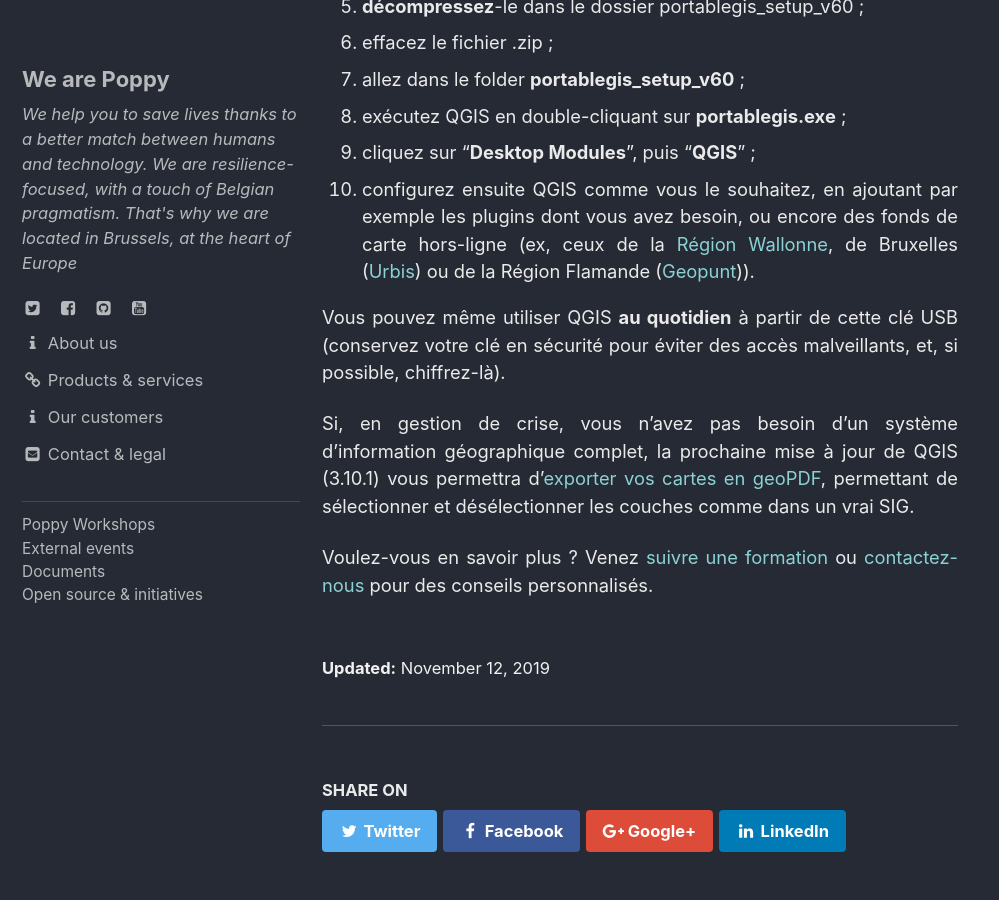
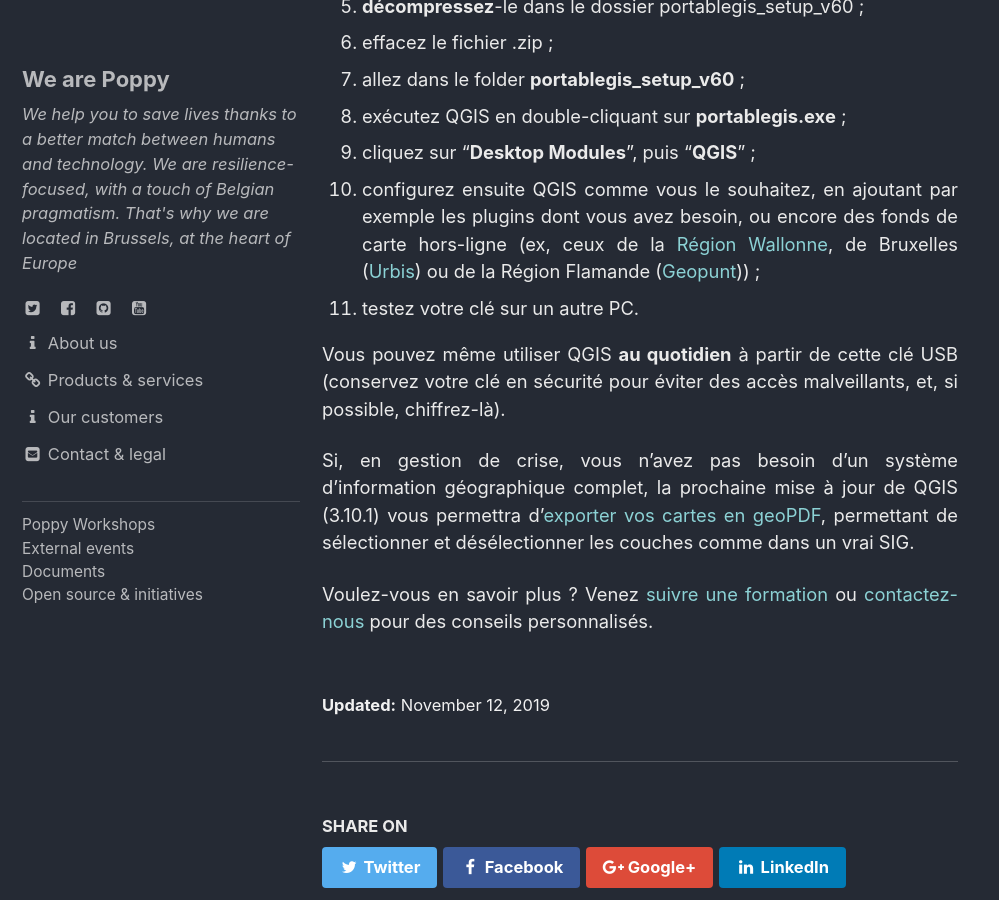
Before and after one commit to ccloquet/ccloquet.github.io, a Jekyll site: the page built from _posts/2019-11-12-QGIS-portable.md, in a window 1280 px wide and 900 px high, scrolled down 1267 px. Shown: the whole window, without its empty margins (0-999 px from the left). Built offline with Jekyll 4.4.1, drawn with Linux system fonts in a browser that asks for light colours; cached includes are drawn as plain includes.

Commit message:
Update 2019-11-12-QGIS-portable.md

```diff
--- a/_posts/2019-11-12-QGIS-portable.md
+++ b/_posts/2019-11-12-QGIS-portable.md
@@ -25,7 +25,8 @@ Voici comment vous y prendre :
 7. allez dans le folder **portablegis_setup_v60** ;
 8. exécutez QGIS en double-cliquant sur **portablegis.exe** ;
 9. cliquez sur "**Desktop Modules**", puis "**QGIS**" ;
-10. configurez ensuite QGIS comme vous le souhaitez, en ajoutant par exemple les plugins dont vous avez besoin, ou encore des fonds de carte hors-ligne (ex, ceux de la [Région Wallonne](https://geoportail.wallonie.be/telecharger), de Bruxelles ([Urbis](http://urbisdownload.gis.irisnet.be/fr/temporality/)) ou de la Région Flamande ([Geopunt](http://www.geopunt.be/))).
+10. configurez ensuite QGIS comme vous le souhaitez, en ajoutant par exemple les plugins dont vous avez besoin, ou encore des fonds de carte hors-ligne (ex, ceux de la [Région Wallonne](https://geoportail.wallonie.be/telecharger), de Bruxelles ([Urbis](http://urbisdownload.gis.irisnet.be/fr/temporality/)) ou de la Région Flamande ([Geopunt](http://www.geopunt.be/))) ;
+11. testez votre clé sur un autre PC.
 
 Vous pouvez même utiliser QGIS **au quotidien** à partir de cette clé USB (conservez votre clé en sécurité pour éviter des accès malveillants, et, si possible, chiffrez-là).
 
```
